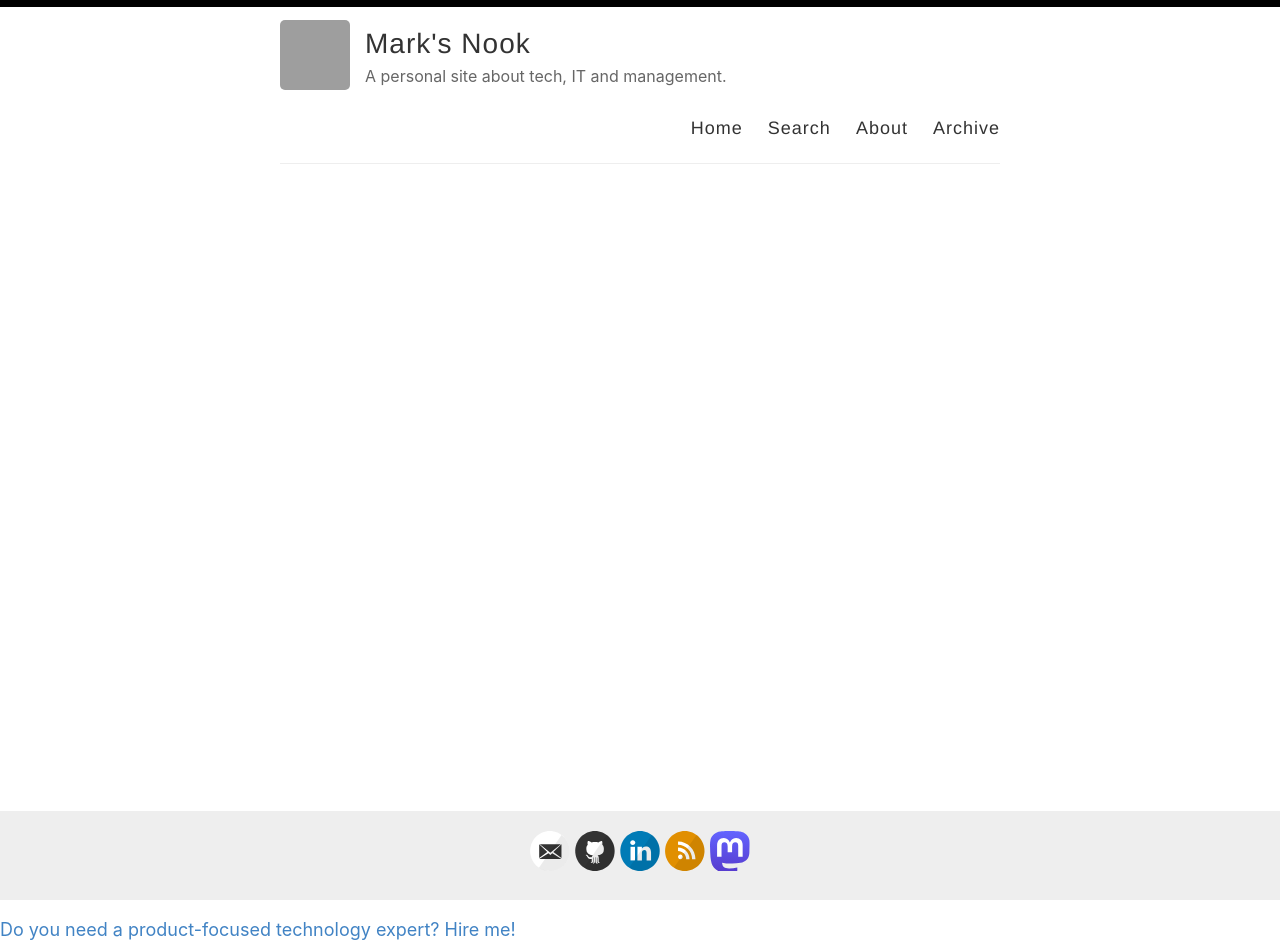
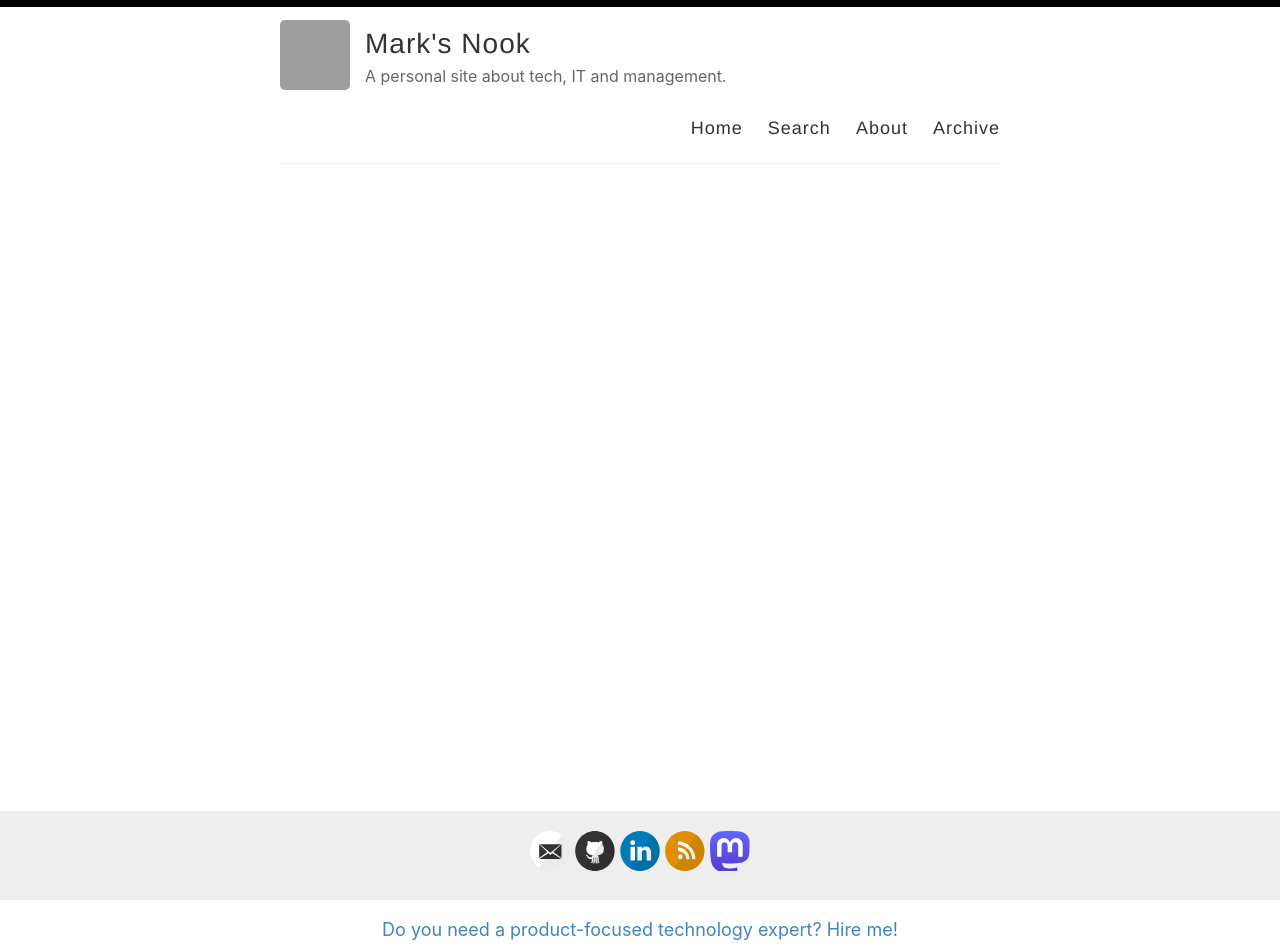
Before and after one commit to mtolmacs/mtolmacs.github.io, a Jekyll site: the page built from index.html, in a window 1280 px wide. Built offline with Jekyll 4.4.1, drawn with Linux system fonts in a browser that asks for light colours; the list of posts is cut into pages by our own code; grey boxes are pictures that could not be loaded.

Commit message:
Alignment
Signed-off-by: Mark Tolmacs <mark@lazycat.hu>

```diff
--- a/_layouts/default.html
+++ b/_layouts/default.html
@@ -52,7 +52,7 @@
       </div>
     </div>
 
-    <div style="margin: 15px auto; ">
+    <div style="margin: 15px auto; text-align: center;">
       <a href="https://marktolmacs.com">Do you need a product-focused technology expert? Hire me!</a>
     </div>
 
```
